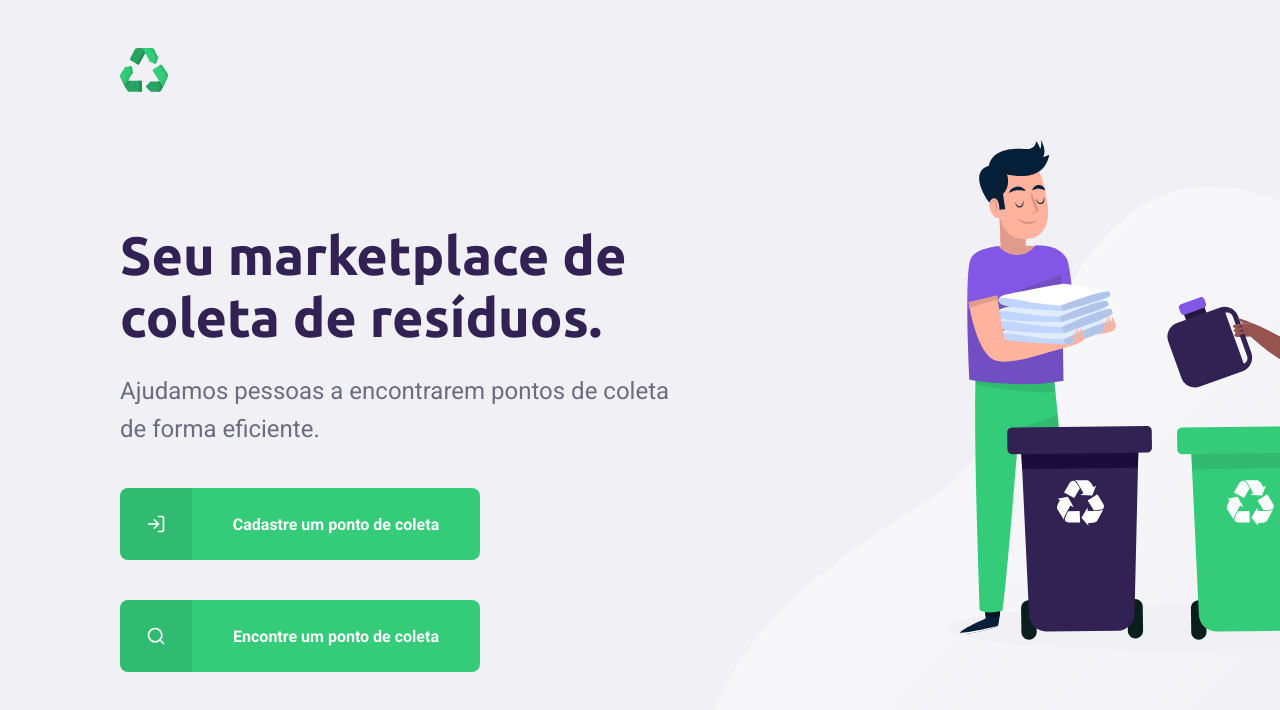
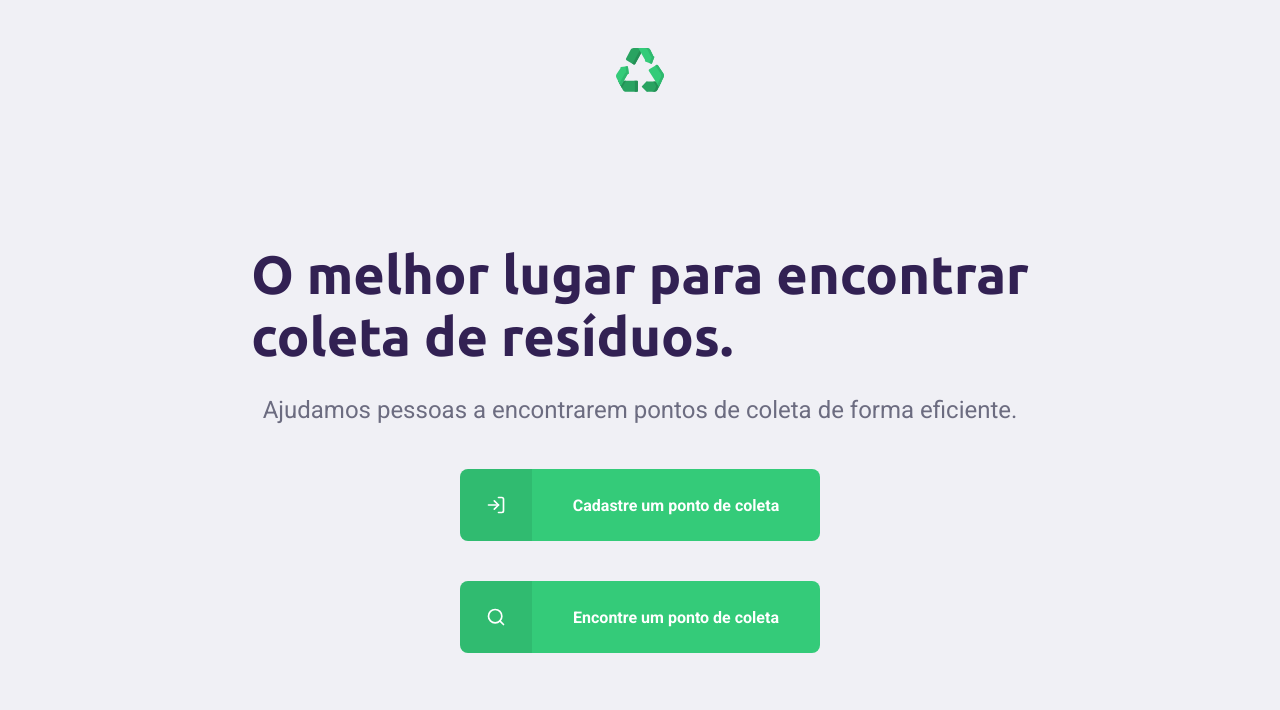
Before and after one commit to gabriel-vitebo/recycling, a React (Create React App) app: page / in a window 1280 px wide. Shown: the top 710 px of the page. Built offline with nearby package versions, Linux system fonts and the light colour scheme; no server answers.

Commit message:
:lipstick: changing some styles

```diff
--- a/src/pages/Details/styles.css
+++ b/src/pages/Details/styles.css
@@ -53,9 +53,10 @@
 #page-details .content main img {
   width: 100%;
   height: 300px;
-  overflow: cover;
   border-radius: 10px;
   margin-top: 20px;
+  object-fit: cover;
+
 
 }
 
--- a/src/pages/FindPoint/index.tsx
+++ b/src/pages/FindPoint/index.tsx
@@ -92,7 +92,7 @@ const FindPoint = () => {
         </header>
 
         <main>
-          <h1>Seu marketplace de coleta de resíduos.</h1>
+          <h1>O melhor lugar para encontrar coleta de resíduos.</h1>
           <p>Ajudamos pessoas a encontrarem pontos de coleta de forma eficiente.</p>
           <form>
             <div className="field">
--- a/src/pages/FindPoint/styles.css
+++ b/src/pages/FindPoint/styles.css
@@ -1,7 +1,5 @@
 #page-find-point {
   height: 100vh;
-
-  background: url('../../assets/home-background.svg') no-repeat 700px bottom;
 }
 
 #page-find-point header {
@@ -31,13 +29,11 @@
 #page-find-point .content {
   width: 100%;
   height: 100%;
-  max-width: 1100px;
   margin: 0 auto;
   padding: 0 30px;
-
   display: flex;
+  align-items: center;
   flex-direction: column;
-  align-items: flex-start;
 }
 
 #page-find-point .content header {
@@ -66,7 +62,6 @@
 
 #page-find-point .content main a {
   width: 100%;
-  max-width: 360px;
   height: 72px;
   border: none;
   background: var(--primary-color);
--- a/src/pages/Home/index.tsx
+++ b/src/pages/Home/index.tsx
@@ -15,7 +15,7 @@ const Home = () => {
         </header>
 
         <main>
-          <h1>Seu marketplace de coleta de resíduos.</h1>
+          <h1>O melhor lugar para encontrar <br /> coleta de resíduos.</h1>
           <p>Ajudamos pessoas a encontrarem pontos de coleta de forma eficiente.</p>
 
           <Link to="/create-point">
--- a/src/pages/Home/styles.css
+++ b/src/pages/Home/styles.css
@@ -1,7 +1,5 @@
 #page-home {
   height: 100vh;
-
-  background: url('../../assets/home-background.svg') no-repeat 700px bottom;
 }
 
 #page-home .content {
@@ -12,8 +10,8 @@
   padding: 0 30px;
 
   display: flex;
+  align-items: center;
   flex-direction: column;
-  align-items: flex-start;
 }
 
 #page-home .content header {
@@ -22,11 +20,12 @@
 
 #page-home .content main {
   flex: 1;
-  max-width: 560px;
+  width: 100%;
 
   display: flex;
   flex-direction: column;
   justify-content: center;
+  align-items: center;
 }
 
 #page-home .content main h1 {
```
